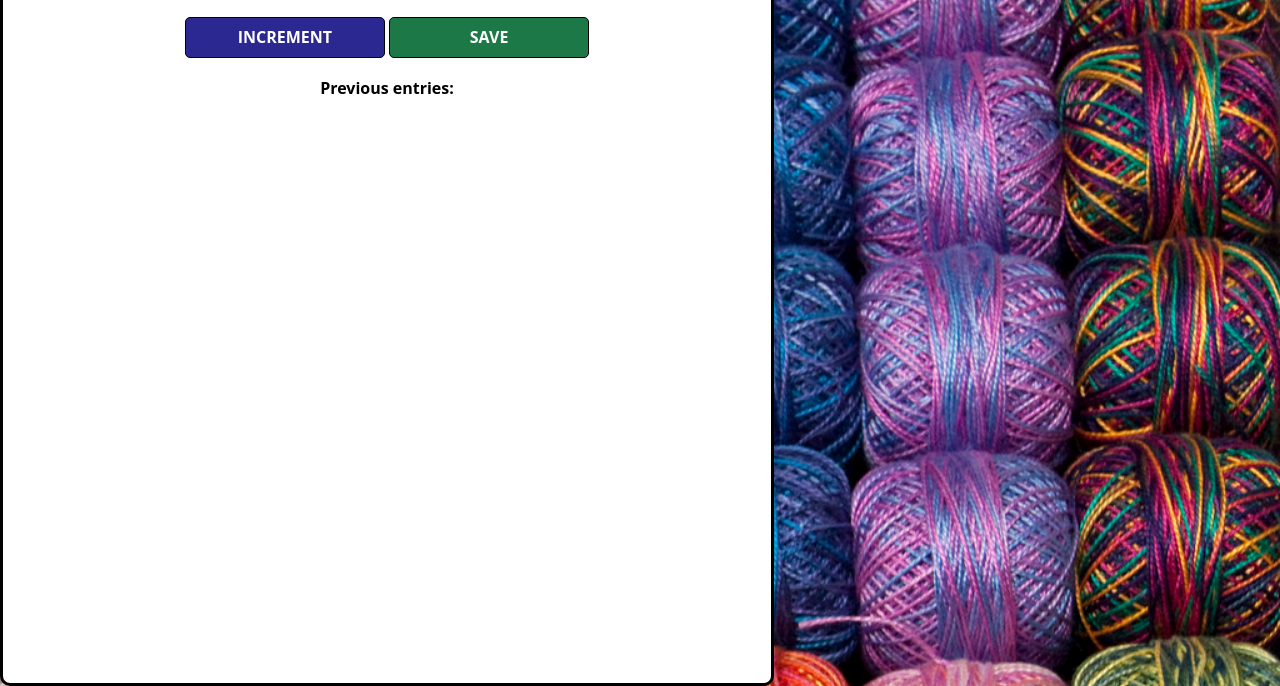
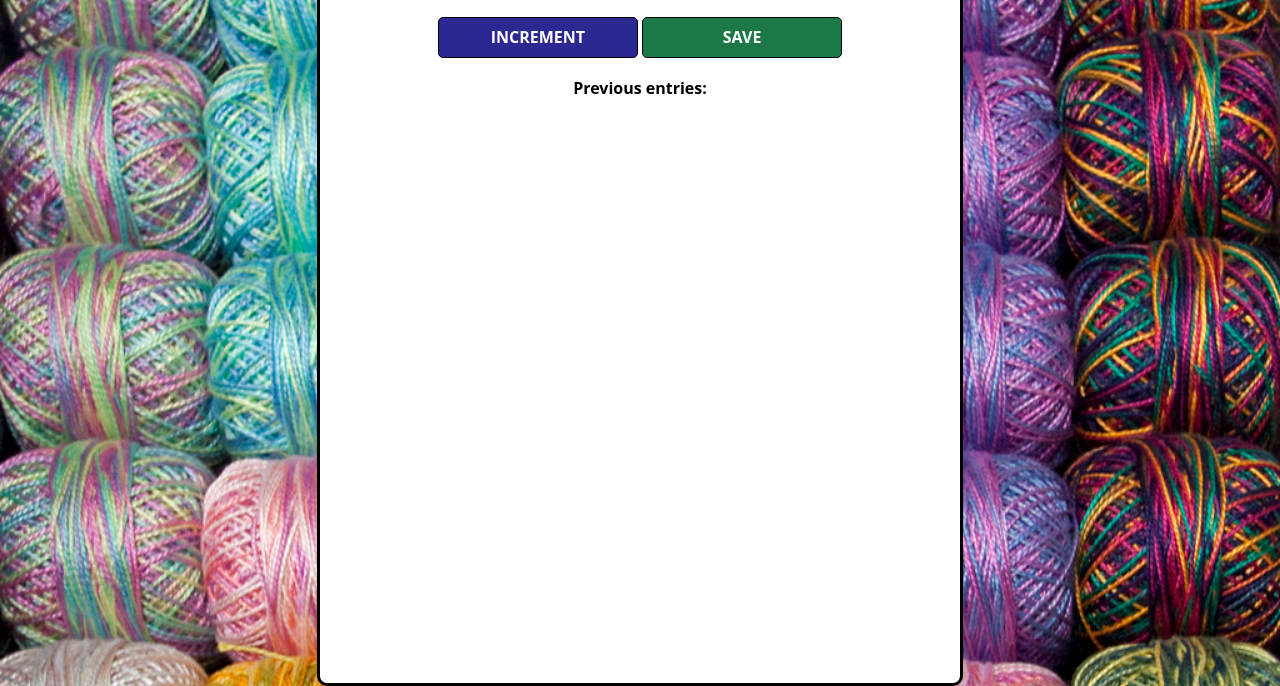
Before and after one commit to vanshika-37/Crochet-Row-Counter, a website built with Vite: page index.html in a window 1280 px wide. Shown: the part 120-806 px from the top of the page. Built offline with nearby package versions, Linux system fonts and the light colour scheme.

Commit message:
Update index.css

```diff
--- a/index.css
+++ b/index.css
@@ -8,8 +8,11 @@ body {
 
 .container {
     background: white;
-    max-width: 60%;
-    margin: auto, auto;
+    max-width: 50%;
+    margin-top: auto;
+    margin-left: auto;
+    margin-right: auto;
+    margin-bottom: auto;
     border: 3px solid black;
     border-radius: 10px;
     height: 100vh;
```
